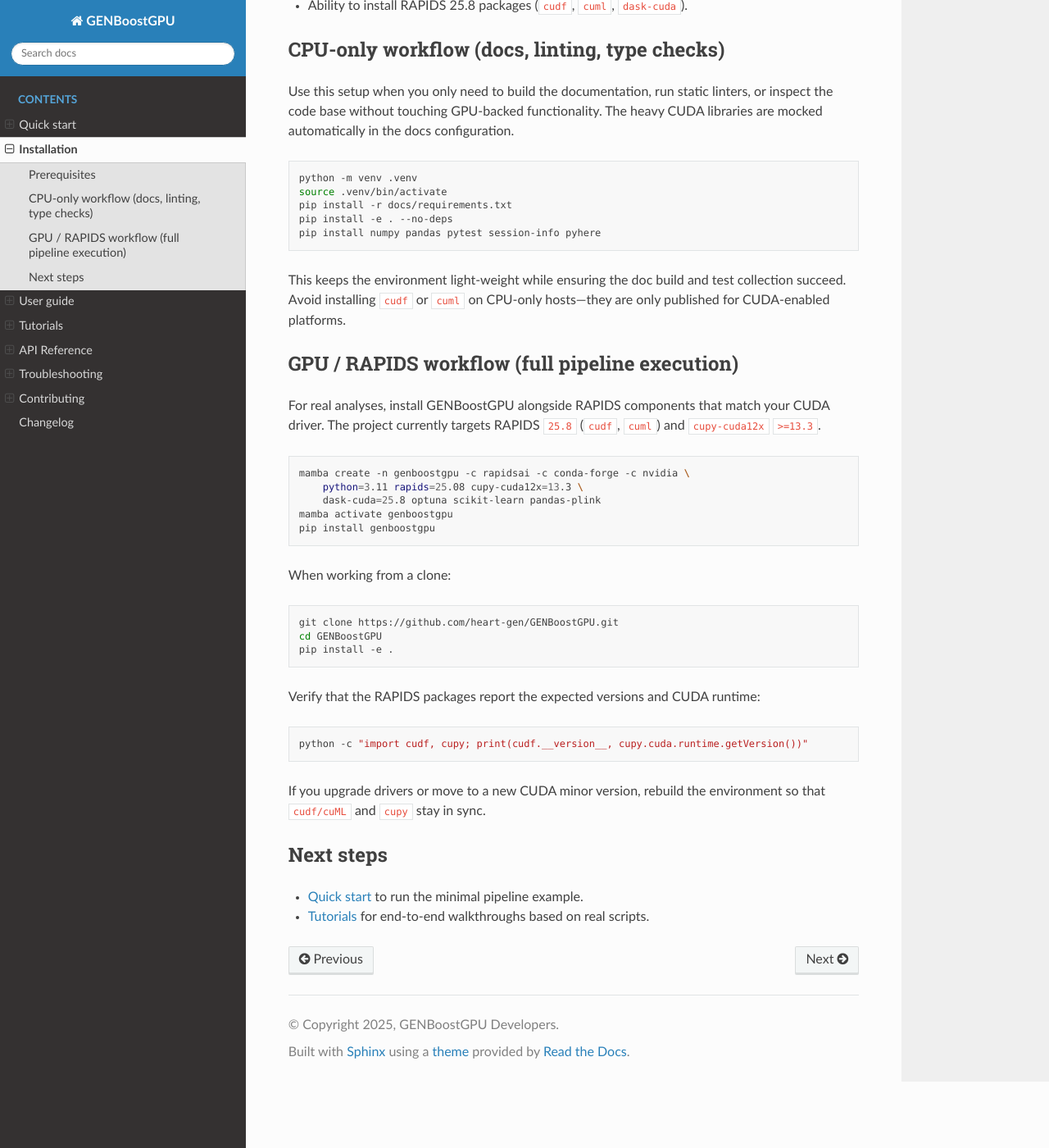
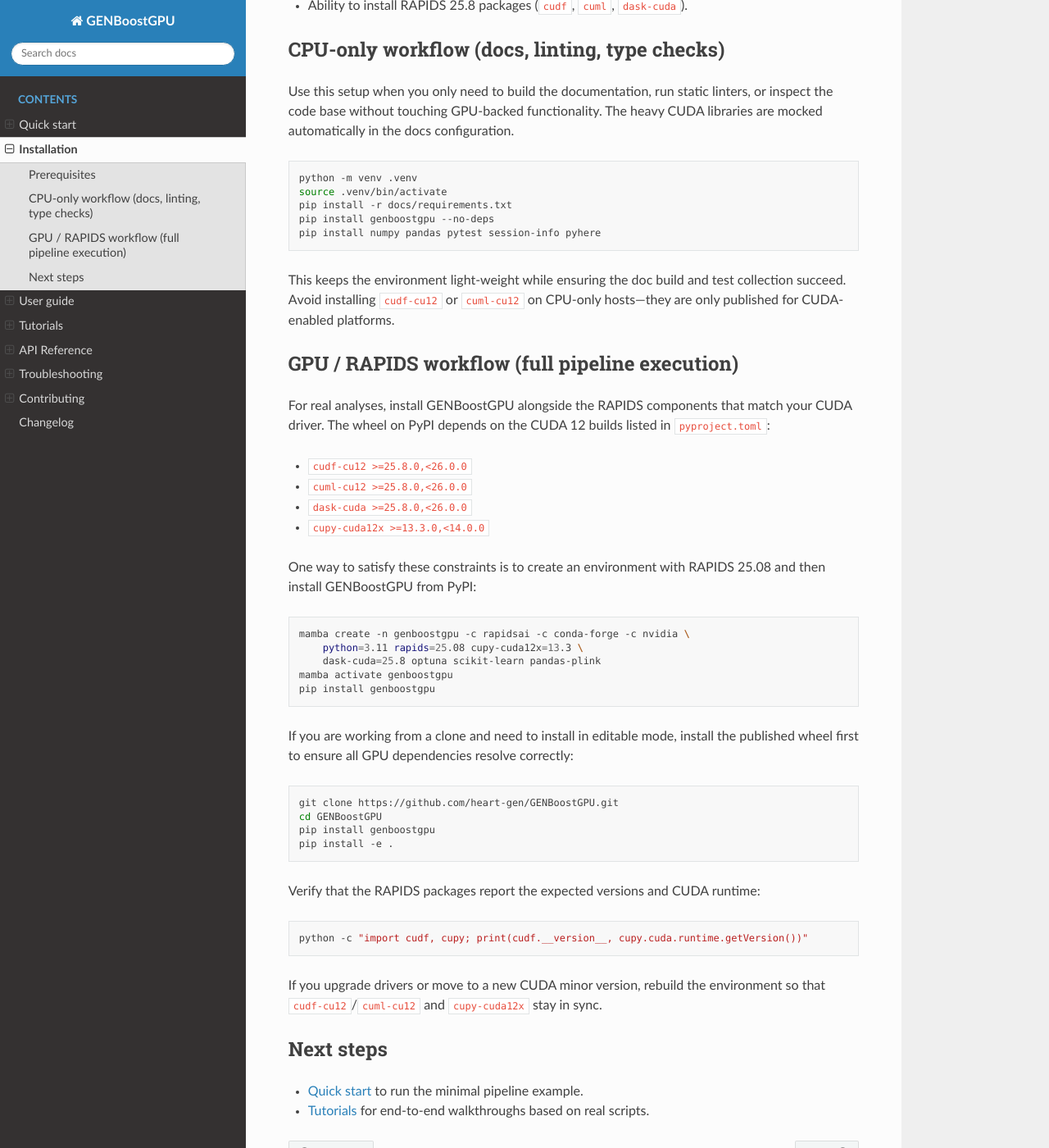
Before and after one commit to heart-gen/GENBoostGPU, a Sphinx documentation site: the page built from docs/installation.rst, in a window 1280 px wide and 1400 px high, scrolled down 365 px. Shown: the whole window at 82% size. Built offline with Sphinx 7.4.7 and the Read the Docs theme 3.1.0, drawn with Linux system fonts in a browser that asks for light colours.

Commit message:
Document PyPI install path and tune VMR tutorial

```diff
--- a/docs/installation.rst
+++ b/docs/installation.rst
@@ -24,19 +24,27 @@ The heavy CUDA libraries are mocked automatically in the docs configuration.
    python -m venv .venv
    source .venv/bin/activate
    pip install -r docs/requirements.txt
-   pip install -e . --no-deps
+   pip install genboostgpu --no-deps
    pip install numpy pandas pytest session-info pyhere
 
 This keeps the environment light-weight while ensuring the doc build and test
-collection succeed. Avoid installing ``cudf`` or ``cuml`` on CPU-only hosts—they
-are only published for CUDA-enabled platforms.
+collection succeed. Avoid installing ``cudf-cu12`` or ``cuml-cu12`` on CPU-only
+hosts—they are only published for CUDA-enabled platforms.
 
 GPU / RAPIDS workflow (full pipeline execution)
 -----------------------------------------------
 
-For real analyses, install GENBoostGPU alongside RAPIDS components that match
-your CUDA driver. The project currently targets RAPIDS ``25.8`` (``cudf``,
-``cuml``) and ``cupy-cuda12x`` ``>=13.3``.
+For real analyses, install GENBoostGPU alongside the RAPIDS components that
+match your CUDA driver. The wheel on PyPI depends on the CUDA 12 builds listed
+in ``pyproject.toml``:
+
+* ``cudf-cu12 >=25.8.0,<26.0.0``
+* ``cuml-cu12 >=25.8.0,<26.0.0``
+* ``dask-cuda >=25.8.0,<26.0.0``
+* ``cupy-cuda12x >=13.3.0,<14.0.0``
+
+One way to satisfy these constraints is to create an environment with RAPIDS
+25.08 and then install GENBoostGPU from PyPI:
 
 .. code-block:: bash
 
@@ -46,12 +54,14 @@ your CUDA driver. The project currently targets RAPIDS ``25.8`` (``cudf``,
    mamba activate genboostgpu
    pip install genboostgpu
 
-When working from a clone:
+If you are working from a clone and need to install in editable mode, install
+the published wheel first to ensure all GPU dependencies resolve correctly:
 
 .. code-block:: bash
 
    git clone https://github.com/heart-gen/GENBoostGPU.git
    cd GENBoostGPU
+   pip install genboostgpu
    pip install -e .
 
 Verify that the RAPIDS packages report the expected versions and CUDA runtime:
@@ -61,7 +71,8 @@ Verify that the RAPIDS packages report the expected versions and CUDA runtime:
    python -c "import cudf, cupy; print(cudf.__version__, cupy.cuda.runtime.getVersion())"
 
 If you upgrade drivers or move to a new CUDA minor version, rebuild the
-environment so that ``cudf/cuML`` and ``cupy`` stay in sync.
+environment so that ``cudf-cu12``/``cuml-cu12`` and ``cupy-cuda12x`` stay in
+sync.
 
 Next steps
 ----------
```
Also changed, not shown: docs/tutorials/vmr_caudate.rst (+23 -11 lines), 1 other file.
